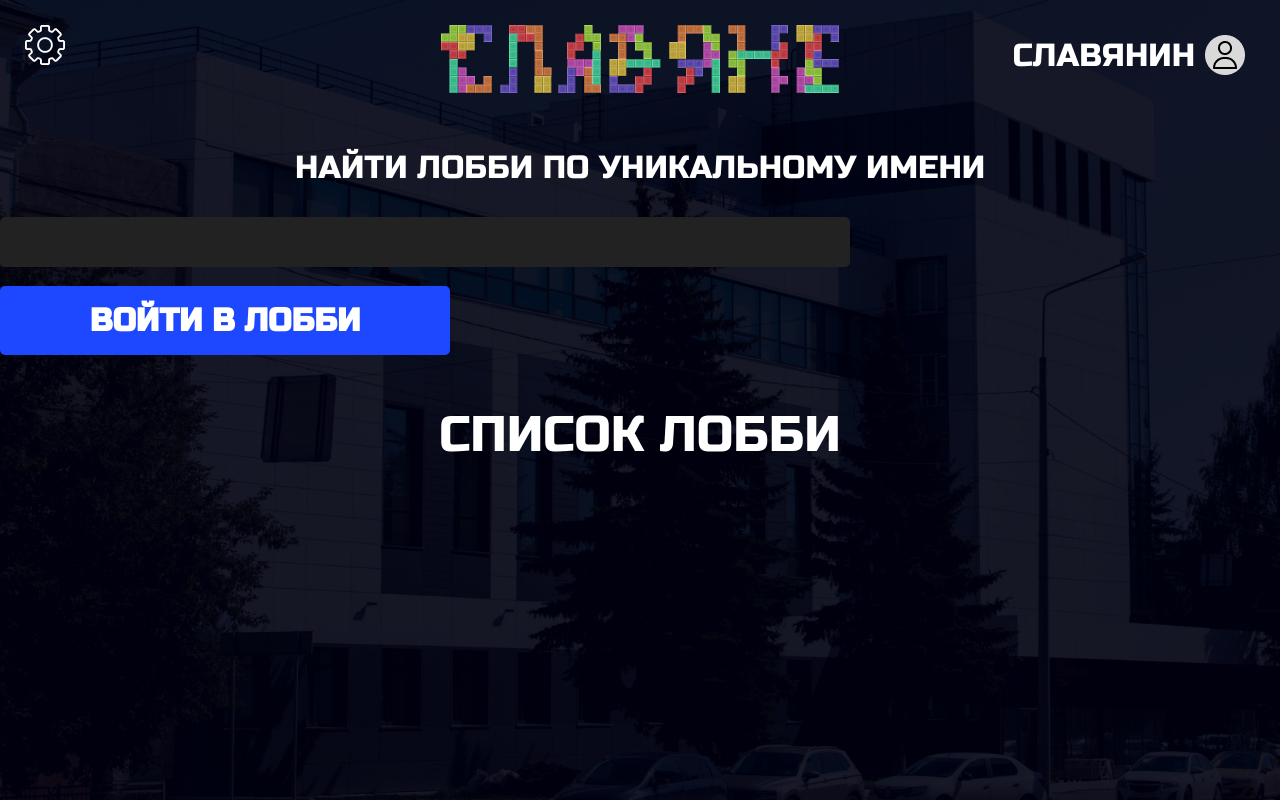
After one commit to ivber0902/tetris, a PHP site: template templates/list_lobby.html.twig in a window 1280 px wide. The commit adds this page. Run offline with PHP 8.4, Linux system fonts and the light colour scheme; the template is opened without the code that fills it, so the values that code supplies are empty; some libraries are stand-ins or nearby versions.

Commit message:
добавил список лобби

```diff
--- a/config/routes.yaml
+++ b/config/routes.yaml
@@ -16,7 +16,9 @@ logout:
 lobby:
     path: /lobby
     controller: App\Controller\GameController::lobby
-
+join:
+    path: /join
+    controller: App\Controller\GameController::join
 menu:
     path: /menu
     controller: App\Controller\GameController::menu
--- /dev/null
+++ b/public/css/list_lobby.css
@@ -0,0 +1,151 @@
+* {
+    padding: 0;
+    margin: 0;
+    text-decoration: none;
+    user-select: none;
+    font-family: "Russo One", sans-serif;
+    font-weight: 400;
+    font-size: 32px;
+    color: #fff;
+    text-transform: uppercase;
+}
+
+.bg
+{
+    min-height: 100vh;
+    height: 100%;
+    background: url(/images/bg.png) no-repeat;
+    background-size: cover;
+}
+
+.bg_dark
+{
+    background: url(/images/dark-bg.png) no-repeat;
+    background-size: cover;
+}
+
+.settings
+{
+    width: 40px;
+    height: 40px;
+}
+
+.header
+{
+    display: flex;
+    justify-content: space-between;
+    padding: 25px;
+}
+
+.logo
+{
+    margin-left: 212px;
+}
+
+.profile
+{
+    height: 60px;
+    display: flex;
+    flex-direction: row;
+    align-items: center;
+}
+
+.profile__nickname
+{
+    font-size: 32px;
+    color: #fff;
+    margin: 10px;
+}
+
+.profile__avatar
+{
+    width: 40px;
+    height: 40px;
+    margin-right: 10px;
+}
+
+.link__image
+{
+    height: 55%;
+}
+
+.menu__item
+{
+    width: 100%;
+    margin-top: 8px;
+    margin-bottom: 8px;
+    box-sizing: border-box;
+    padding: 9px;
+    display: flex;
+    flex-direction: column;
+    background-color: #1a161d;
+    border-top: 3px solid #453351;
+    border-left: 3px solid #392e40;
+    border-bottom: 3px solid #0a080b;
+}
+
+.item__title
+{
+    color: #dac8e7;
+}
+
+.item__subtitle
+{
+    color: #7c6b88;
+}
+
+.menu
+{
+    width: 80%;
+    margin: 0 0 0 auto;
+}
+
+.list-title
+{
+    padding-top: 50px;
+    font-size: 50px;
+    text-align: center;
+}
+
+.join-title
+{
+    padding-top: 30px;
+    padding-bottom: 30px;
+    text-align: center;
+}
+
+.join-lobby
+{
+    display: flex;
+    flex-direction: column;
+    align-items: center;
+    justify-content: center;
+}
+
+.join
+{
+    border: none;
+    box-sizing: border-box;
+    padding-left: 15px;
+    border-radius: 5px;
+    width: 850px;
+    height: 50px;
+    background: #222;
+    font-family: "Russo One", sans-serif;
+    font-size: 32px;
+    margin-bottom: 19px;
+}
+
+.join-button
+{
+    width: 450px;
+    padding: 15px 0;
+    text-align: center;
+    background-color: #1E48FF;
+    color: #FFFFFF;
+    font-size: 32px;
+    font-weight: 800;
+    border-radius: 5px;
+    cursor: pointer;
+    border: none;
+}
--- /dev/null
+++ b/public/js/list_lobby.js
@@ -0,0 +1,38 @@
+let buttonJoin = document.querySelector('.join-button')
+let idLobby = document.querySelector('.join')
+let listLobby = document.querySelector('.menu')
+
+// const lobbyId = urlParams.get('lobby');
+// let wsUrl = "ws://" + host + ":8080/lobby";
+
+buttonJoin.addEventListener('click', ()=>{
+    //window.location.href = '/lobby?lobby=' + idLobby.value
+    listLobby.appendChild(createLobbyLink('Ваня', '3', '12345435'))
+})
+
+
+
+function createLobbyLink(title, countPlayers, idLobby) {
+
+    let linkLobby = document.createElement('a');
+    linkLobby.setAttribute('class', 'link-lobby');
+    linkLobby.setAttribute('href', '/lobby?lobby=' + idLobby);
+
+    let div = document.createElement('div');
+    div.setAttribute('class', 'menu__item');
+
+    let itemTitle = document.createElement('p');
+    itemTitle.setAttribute('class', 'item__title');
+    itemTitle.textContent = `Лобби пользователя "${title}"`;
+
+    let itemDescription = document.createElement('p');
+    itemDescription.setAttribute('class', 'item__subtitle');
+    itemDescription.textContent = `участников ${countPlayers}/4`;
+
+    div.appendChild(itemTitle);
+    div.appendChild(itemDescription);
+
+    linkLobby.appendChild(div);
+
+    return linkLobby;
+ }
--- /dev/null
+++ b/templates/list_lobby.html.twig
@@ -0,0 +1,31 @@
+{% extends "base.html.twig" %}
+
+{% block title %}Menu
+{% endblock %}
+{% block style %}<link rel="stylesheet" href="/css/list_lobby.css"/>
+{% endblock %}
+{% block content %}
+	<div class="bg">
+		<div class="header">
+			<img src="/images/settings.png" alt="settings" class="settings">
+			<img src="/images/logo.png" alt="logo" class="logo">
+			<div class="profile">
+				<a href="{{(user.login ?? null) ? path("profile", {login: user.login}) : path('register') }}">
+					<div class="profile">
+						<p class="profile__nickname">{{user.login ?? 'славянин'}}</p>
+						<img src="/images/avatar-placeholder.png" alt="avatar" class="profile__avatar">
+					</div>
+				</a>
+			</div>
+		</div>
+        <div class="join-lobby">
+            <h2 class="join-title">Найти лобби по уникальному имени<h2>
+            <input type="string" id="join" class="join" name="join">
+            <button class="join-button">Войти в лобби</button>
+        </div>
+        <h1 class="list-title">Список лобби<h1>
+		<div class="menu">
+		</div>
+	</div>
+    <script src="/js/list_lobby.js"></script>
+{% endblock %}
--- a/templates/menu.html.twig
+++ b/templates/menu.html.twig
@@ -3,9 +3,6 @@
 {% block title %}Menu
 {% endblock %}
 {% block style %}<link rel="stylesheet" href="/css/select.css"/>
-{% endblock %}
-{% block script %}
-	<script src="/js/menu.js"></script>
 {% endblock %}
 {% block content %}
 	<div class="bg">
--- a/templates/select-mode.html.twig
+++ b/templates/select-mode.html.twig
@@ -42,7 +42,7 @@
 						</p>
 					</div>
 				</a>
-				<a href="/lobby" class="link listing link_with-image">
+				<a href="/join" class="link listing link_with-image">
 					<div class="img-placeholder">
 						<img src="/images/listing.png" alt="listing" class="link__image">
 					</div>
```
Also changed, not shown: src/Controller/GameController.php (+11 -0 lines).
